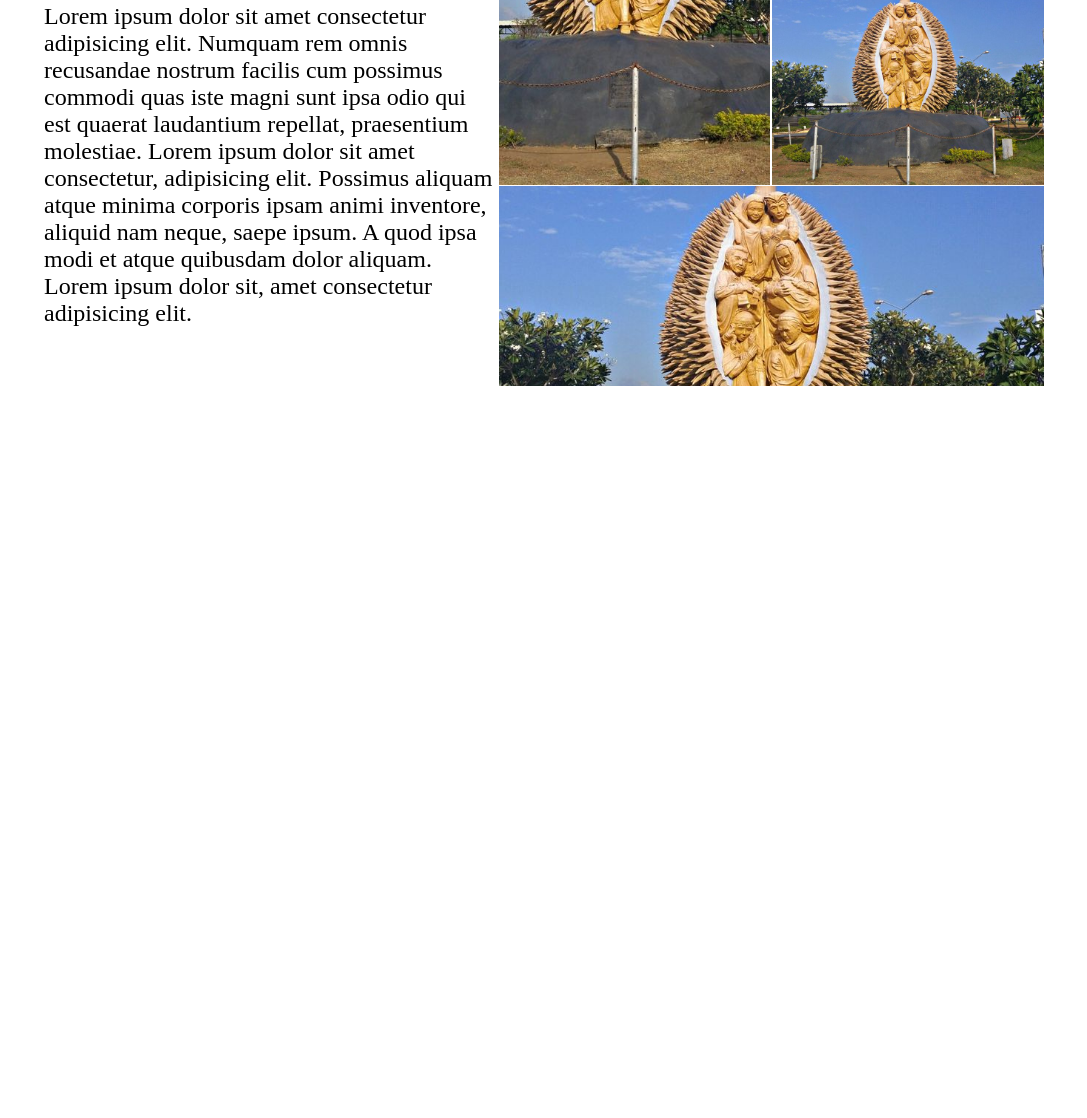
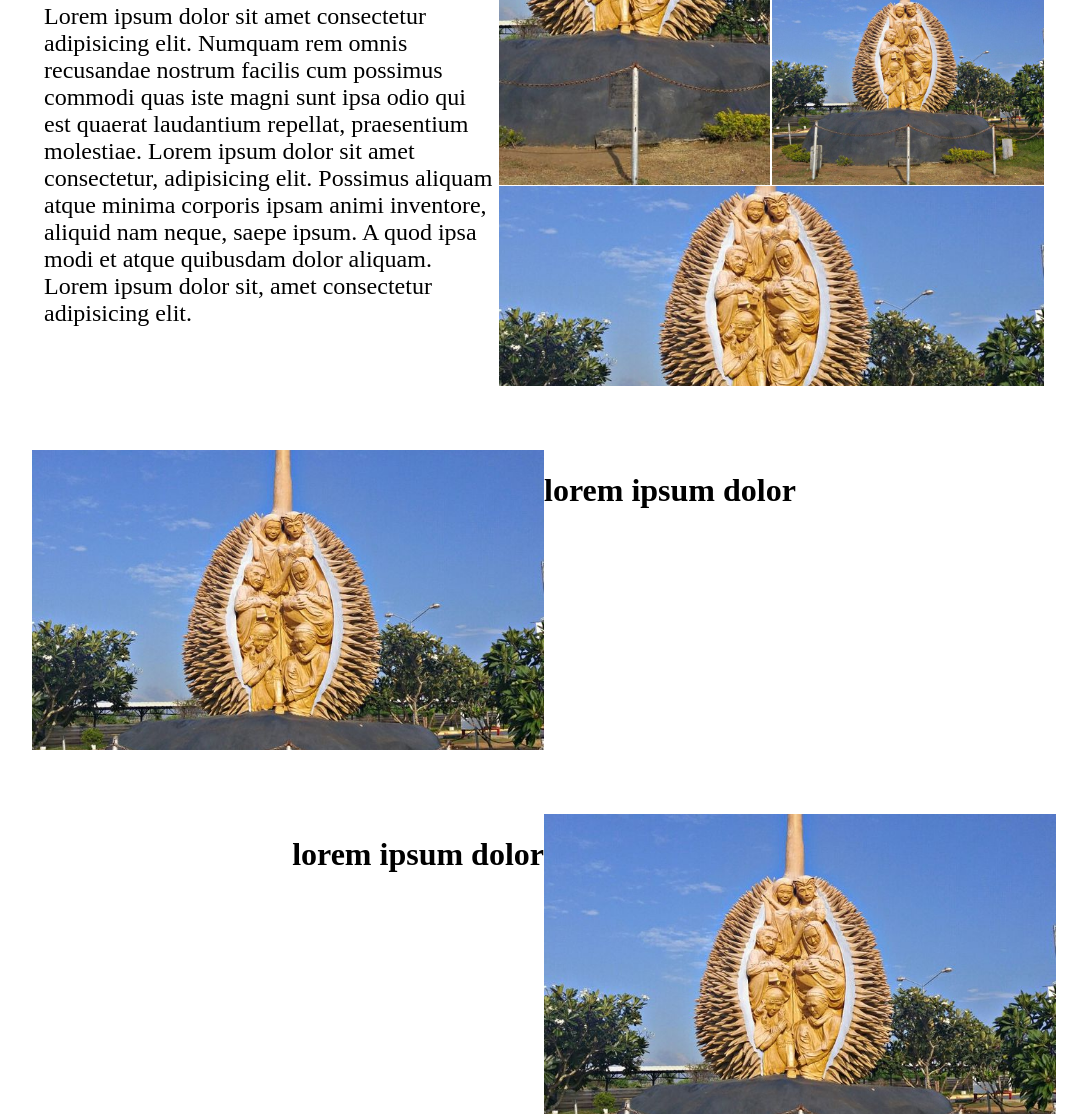
Before and after one commit to NikolaiViray/DNHS2, a plain HTML site: page index.html in a window 1280 px wide. Shown: the part 1745-2863 px from the top of the page, without its empty margins (96-1183 px from the left). Before the commit the page ends 2131 px from the top, so only its background shows below. Drawn offline with Linux system fonts and the light colour scheme.

Commit message:
Initialize the gallery
Initializes the wireframe of the gallery portion of the website

```diff
--- a/index.html
+++ b/index.html
@@ -88,7 +88,24 @@
 
     </div>
     <div class="gallery">
-
+      <div class="gallery-content">
+        <img src="img/six ladies in durian.jpg" alt="">
+        <div class="text">
+          <h1>lorem ipsum dolor</h1>
+        </div>
+      </div>
+      <div class="gallery-content gallery-content-reverse">
+        <img src="img/six ladies in durian.jpg" alt="">
+        <div class="text">
+          <h1>lorem ipsum dolor</h1>
+        </div>
+      </div>
+      <div class="gallery-content">
+        <img src="img/six ladies in durian.jpg" alt="">
+        <div class="text">
+          <h1>lorem ipsum dolor</h1>
+        </div>
+      </div>
     </div>
   </div>
   <footer>
--- a/style.css
+++ b/style.css
@@ -196,3 +196,28 @@ header {
 .collage :nth-child(4) {
   grid-area: four;
 }
+
+.gallery {
+  display: flex;
+  flex-direction: column;
+  gap: 4em;
+  width: 80%;
+  margin-top: 5%;
+}
+
+.gallery-content {
+  display: flex;
+  flex-direction: row;
+  width: 100%;
+  max-width: 100%;
+}
+
+.gallery-content-reverse {
+  display: flex;
+  flex-direction: row-reverse;
+}
+.gallery-content img {
+  object-fit: cover;
+  width: 50%;
+  height: 300px;
+}
```
